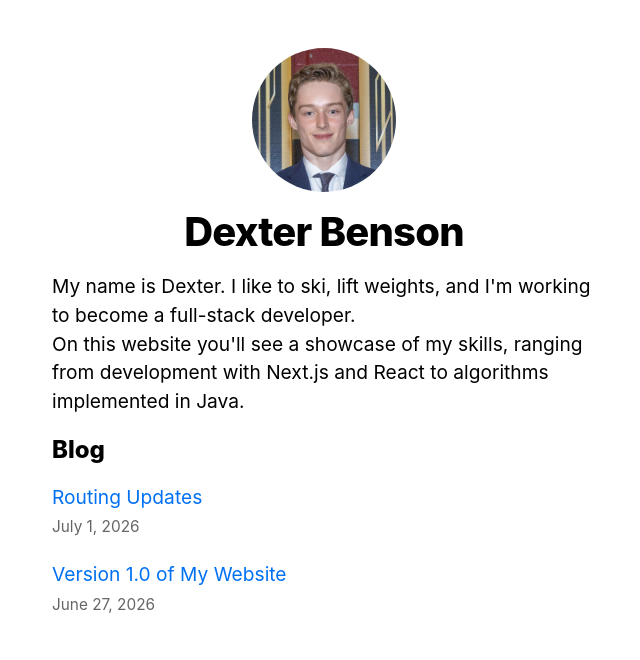
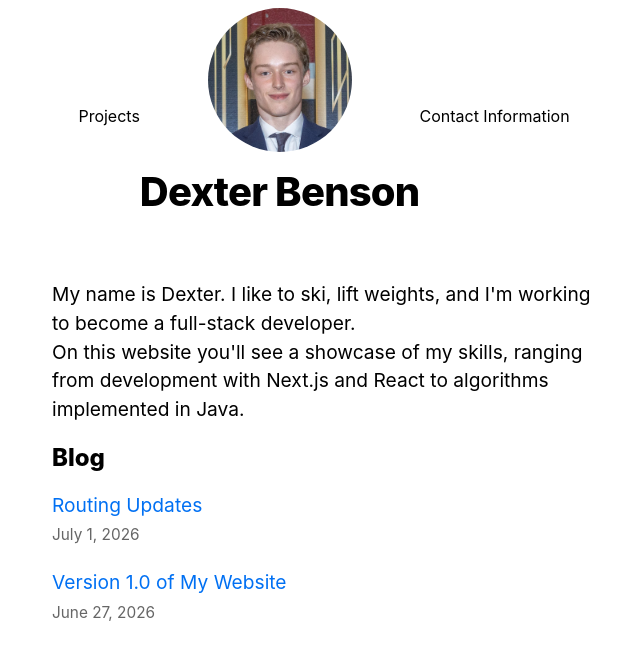
Before and after one commit to dexben5/nextjs-website, a Next.js app: page / in a window 1280 px wide. Shown: the top 660 px of the page, without its empty margins (316-956 px from the left). Built offline with nearby package versions, Linux system fonts and the light colour scheme.

Commit message:
begin migration from css to tailwind. design initial navbar

```diff
--- a/app/layout.tsx
+++ b/app/layout.tsx
@@ -26,10 +26,10 @@ export default function RootLayout({
     <>
       <html lang="en">
         <body>
+          <header>
+            <HeaderNav />
+          </header>
           <div className={styles.container}>
-            <header className={styles.header}>
-              <HeaderNav />
-            </header>
             <main>{children}</main>
             <BackToHome />
           </div>
--- /dev/null
+++ b/app/projects/page.tsx
@@ -0,0 +1,3 @@
+export default function Project() {
+  return <p>What's up yo</p>;
+}
--- a/components/header-nav.tsx
+++ b/components/header-nav.tsx
@@ -8,5 +8,15 @@ export default function HeaderNav() {
   const pathname = usePathname();
   const isHome = pathname === "/";
 
-  return isHome ? <HomePage /> : <OtherPage />;
+  return (
+    <>
+      <nav className="flex flex-wrap justify-center items-center">
+        <div>Projects</div>
+        <div className="flex flex-col justify-center items-center pt-2">
+          {isHome ? <HomePage /> : <OtherPage />}
+        </div>
+        <div>Contact Information</div>
+      </nav>
+    </>
+  );
 }
--- a/components/home-page.tsx
+++ b/components/home-page.tsx
@@ -1,5 +1,4 @@
 import Image from "next/image";
-import utilStyles from "@styles/utils.module.css";
 import { OWNER_NAME } from "@lib/constants";
 
 export default function HomePage() {
@@ -8,12 +7,14 @@ export default function HomePage() {
       <Image
         priority
         src="/images/profile.jpg"
-        className={utilStyles.borderCircle}
+        className="rounded-full"
         height={144}
         width={144}
         alt={OWNER_NAME}
       />
-      <h1 className={utilStyles.heading2Xl}>{OWNER_NAME}</h1>
+      <h1 className="font-extrabold text-[2.5rem] leading-[1.2] tracking-[-0.05rem] my-4">
+        {OWNER_NAME}
+      </h1>
     </>
   );
 }
--- a/styles/utils.module.css
+++ b/styles/utils.module.css
@@ -1,11 +1,3 @@
-.heading2Xl {
-    font-size: 2.5rem;
-    line-height: 1.2;
-    font-weight: 800;
-    letter-spacing: -0.05rem;
-    margin: 1rem 0;
-}
-
 .headingXl {
     font-size: 2rem;
     line-height: 1.3;
```
Also changed, not shown: 1 other file (tests, documents, lock files or other folders).
